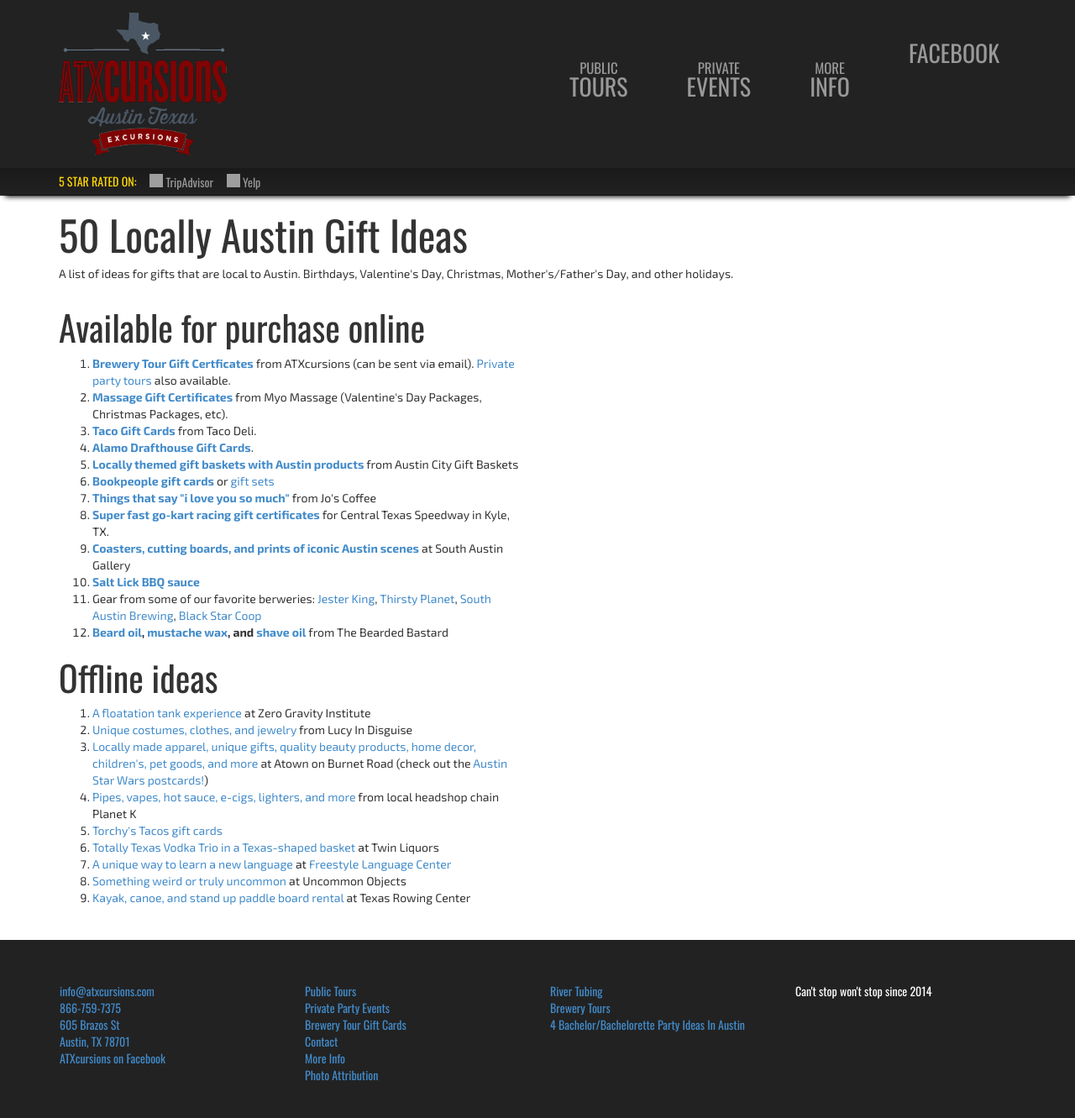
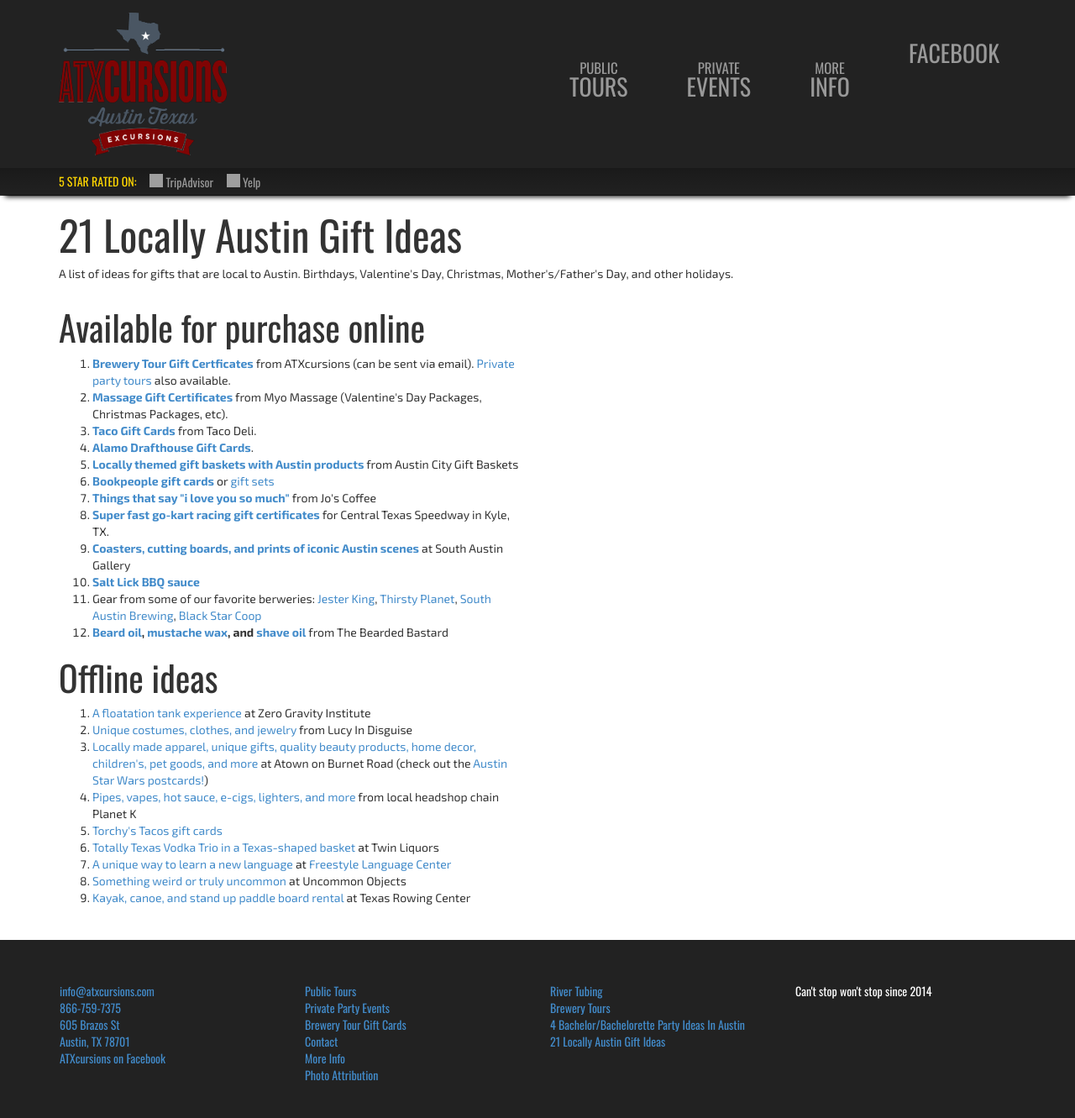
Before and after one commit to Gennovacap-Technology/axtcursions, a Jekyll site: the page built from locally-austin-gifts.html, in a window 1280 px wide. Shown: the whole page at 84% size. Built offline with Jekyll 4.4.1, drawn with Linux system fonts in a browser that asks for light colours; nearby versions of some CDN libraries; Markdown is read by kramdown in place of the engine named in the settings; grey boxes are pictures that could not be loaded.

Commit message:
adding link to the local austin gifts page

```diff
--- a/_layouts/default.html
+++ b/_layouts/default.html
@@ -127,6 +127,7 @@
                     <!--<li><a href="/pub-crawls.html">Pub Crawls</a></li>-->
                     <!--<li><a href="/4-bachelorette-party-ideas-in-austin.html">4 Bachelorette Party Ideas In Austin</a></li>-->
                     <li><a href="/4-bachelor-bachelorette-party-ideas-in-austin.html">4 Bachelor/Bachelorette Party Ideas In Austin</a></li>
+                    <li><a href="/locally-austin-gifts.html">21 Locally Austin Gift Ideas</a></li>
                   </ul>
                 </div>
                 <div class="col-sm-3">
--- a/locally-austin-gifts.html
+++ b/locally-austin-gifts.html
@@ -5,7 +5,7 @@
 ---
 
     <div class="container">
-      <h1>50 Locally Austin Gift Ideas</h1>
+      <h1>21 Locally Austin Gift Ideas</h1>
       <p>A list of ideas for gifts that are local to Austin. Birthdays, Valentine's Day, Christmas, Mother's/Father's Day, and other holidays.</p>
 
       <div class="row">
```
